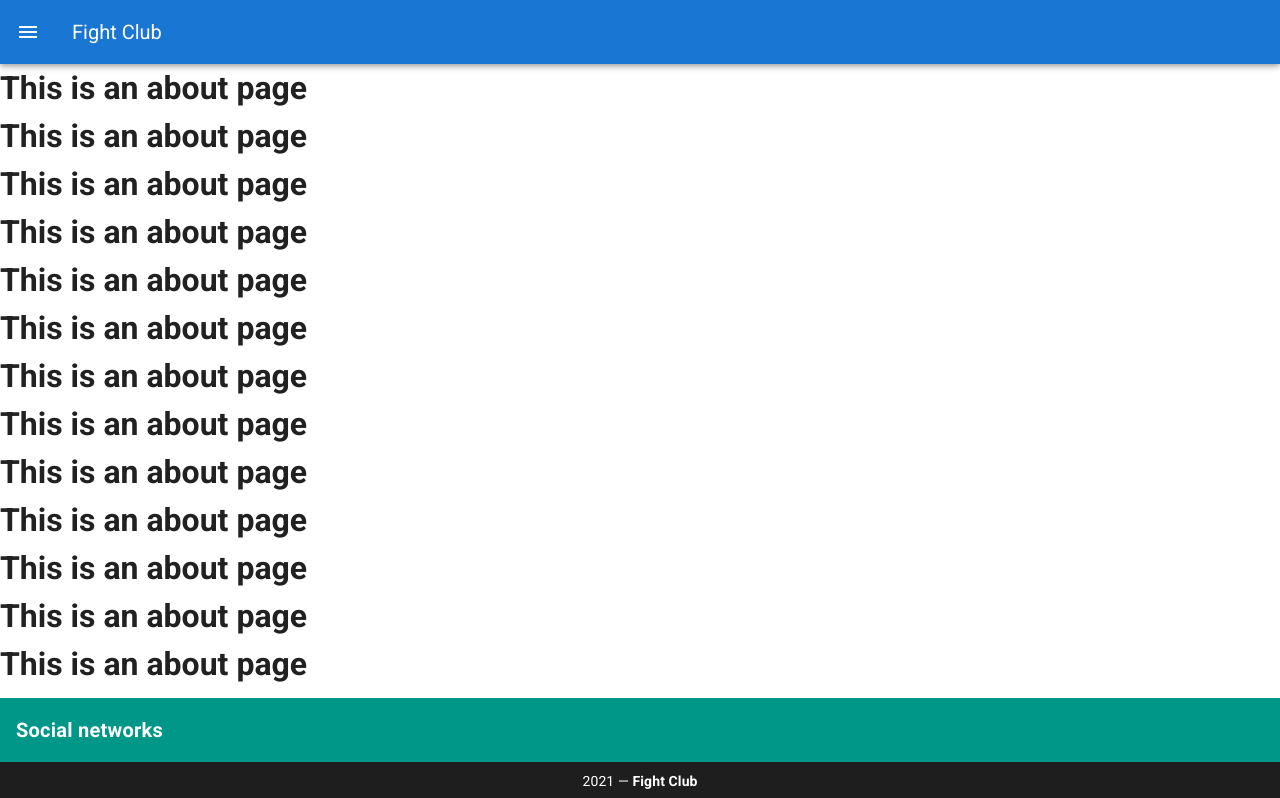
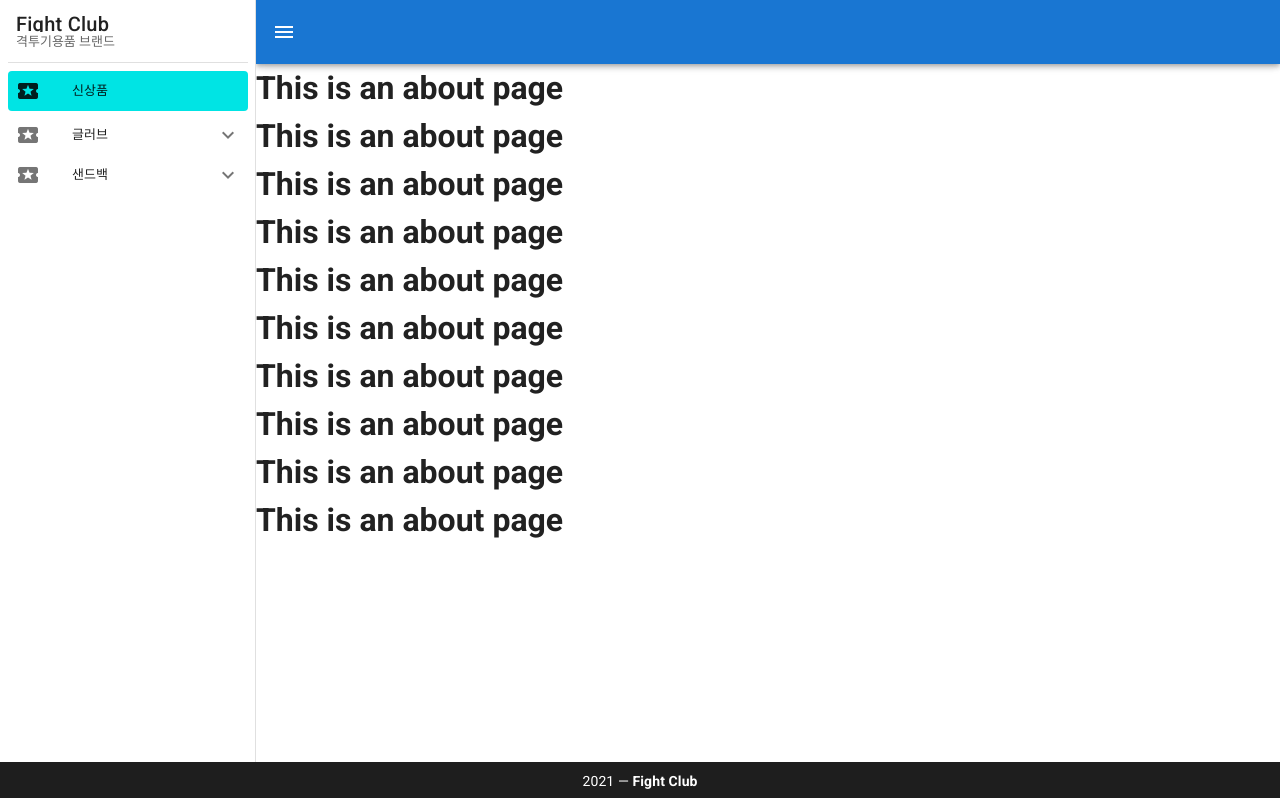
Before and after one commit to grow-up-in-Itaewon/boxing, a Vue app in the folder frontend/: page /about in a window 1280 px wide. Shown: the top 798 px of the page. Built offline with nearby package versions, Linux system fonts and the light colour scheme.

Commit message:
views ready

```diff
--- a/frontend/package.json
+++ b/frontend/package.json
@@ -26,7 +26,7 @@
     "babel-eslint": "^10.1.0",
     "cache-loader": "^4.1.0",
     "deepmerge": "^4.2.2",
-    "eslint": "^6.7.2",
+    "eslint": "^6.8.0",
     "eslint-plugin-prettier": "^3.3.1",
     "eslint-plugin-vue": "^6.2.2",
     "node-sass": "^4.12.0",
--- a/frontend/src/App.vue
+++ b/frontend/src/App.vue
@@ -37,13 +37,14 @@ export default {
   components: { SiteTitle, SiteFooter, SiteMenu },
   name: "App",
   data: () => ({
-      icons: [
-        'mdi-facebook',
-        'mdi-twitter',
-        'mdi-linkedin',
-        'mdi-instagram',
-      ],
-      drawer: false,
+      // Props
+      // icons: [
+      //   'mdi-facebook',
+      //   'mdi-twitter',
+      //   'mdi-linkedin',
+      //   'mdi-instagram',
+      // ],
+      drawer: true,
       title: 'Fight Club',
       footer: 'Fight Club',
       right: null,
--- a/frontend/src/components/Footer.vue
+++ b/frontend/src/components/Footer.vue
@@ -9,11 +9,11 @@
         flat
         tile
       >
-        <v-card-title class="teal">
+        <!-- <v-card-title class="teal">
           <strong class="subheading">Social networks</strong>
           <v-spacer></v-spacer>
 
-        </v-card-title>
+        </v-card-title> -->
 
         <v-card-text class="py-2 white--text text-center">
           {{ new Date().getFullYear() }} — <strong>{{ footer }}</strong>
--- a/frontend/src/components/Menu.vue
+++ b/frontend/src/components/Menu.vue
@@ -3,10 +3,10 @@
         <v-list-item>
             <v-list-item-content>
                 <v-list-item-title class="text-h6">
-                    Application
+                    Fight Club
                 </v-list-item-title>
                 <v-list-item-subtitle>
-                    subtext
+                    격투기용품 브랜드
                 </v-list-item-subtitle>
             </v-list-item-content>
         </v-list-item>
@@ -64,18 +64,31 @@ export default {
    data: () => ({
       items: [
         {
-          title: 'Home',
+          title: '신상품',
           action: 'mdi-ticket',
           to: '/about'
         },
         {
-          title: '신상품',
+          title: '글러브',
           action: 'mdi-ticket',
+          active: false,
           subItems: [
               {
-                  title: '헤비히터',
+                  title: '8oz(백글러브)',
+                  to: '/about',
+              },
+              {
+                  title: '10oz(트레이닝)',
                   to: '/about'
-              }
+              },
+              {
+                  title: '12oz(트레이닝)',
+                  to: '/about'
+              },
+              {
+                  title: '14oz~16oz(트레이닝)',
+                  to: '/about'
+              },
           ]
         },
         {
@@ -92,3 +105,9 @@ export default {
     })
 }
 </script>
+
+<style scoped>
+.v-list-item--active {
+  background-color: cyan;
+}
+</style>
--- a/frontend/src/components/Title.vue
+++ b/frontend/src/components/Title.vue
@@ -1,5 +1,5 @@
 <template>
-    <v-toolbar-title>{{ title }}</v-toolbar-title>
+    <v-toolbar-title></v-toolbar-title>
 </template>
 
 <script>
--- a/frontend/src/router/index.js
+++ b/frontend/src/router/index.js
@@ -1,6 +1,6 @@
 import Vue from "vue";
 import VueRouter from "vue-router";
-import Home from "../views/Home.vue";
+// import Home from "../views/Home.vue";
 
 Vue.use(VueRouter);
 
@@ -8,7 +8,17 @@ const routes = [
   {
     path: "/",
     name: "Home",
-    component: Home,
+    component: () =>
+      import(/* webpackChunkName: "about" */ "../views/Home.vue"),
+  },
+  {
+    path: "/home",
+    name: "Home",
+    // route level code-splitting
+    // this generates a separate chunk (about.[hash].js) for this route
+    // which is lazy-loaded when the route is visited.
+    component: () =>
+      import(/* webpackChunkName: "about" */ "../views/Home.vue"),
   },
   {
     path: "/about",
--- a/frontend/src/views/About.vue
+++ b/frontend/src/views/About.vue
@@ -1,7 +1,7 @@
 <template>
   <div class="about">
     <h1
-      v-for="i in 30"
+      v-for="i in 10"
       :key="i"
     >
       This is an about page
```
